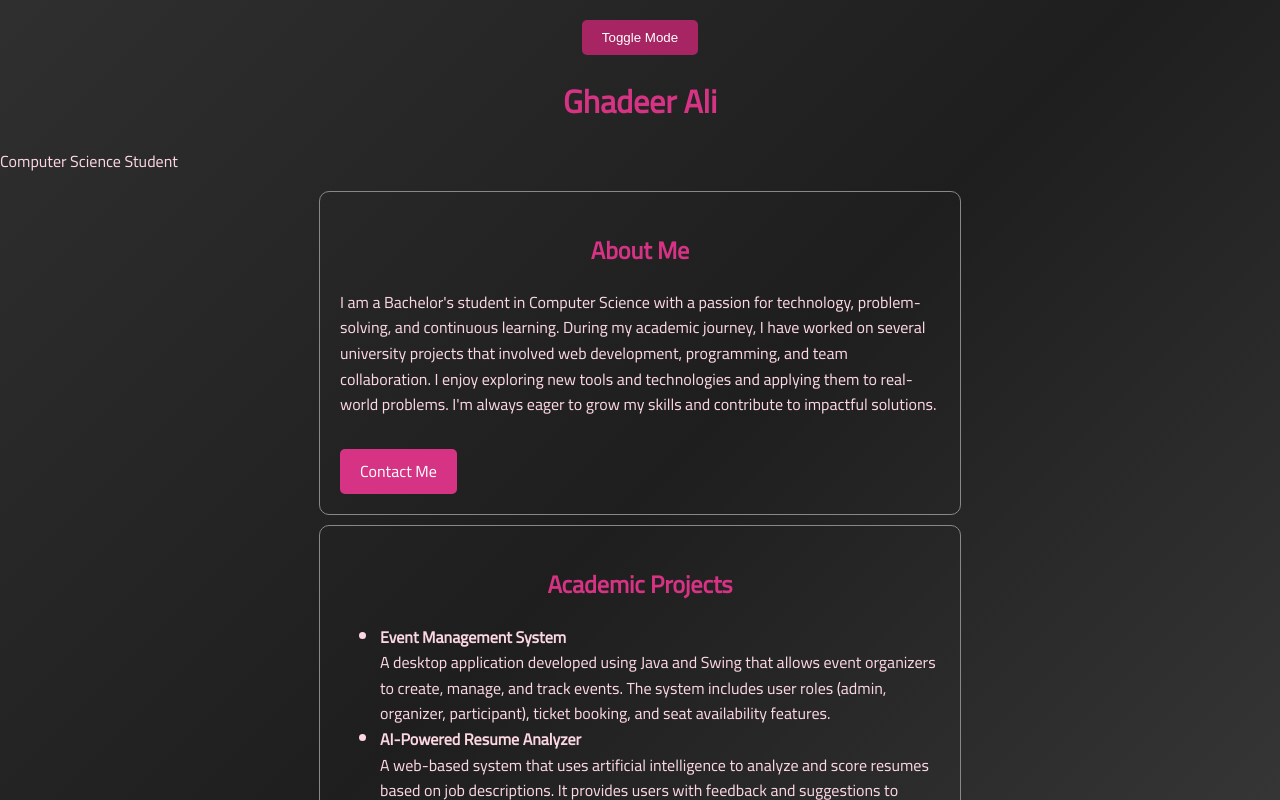
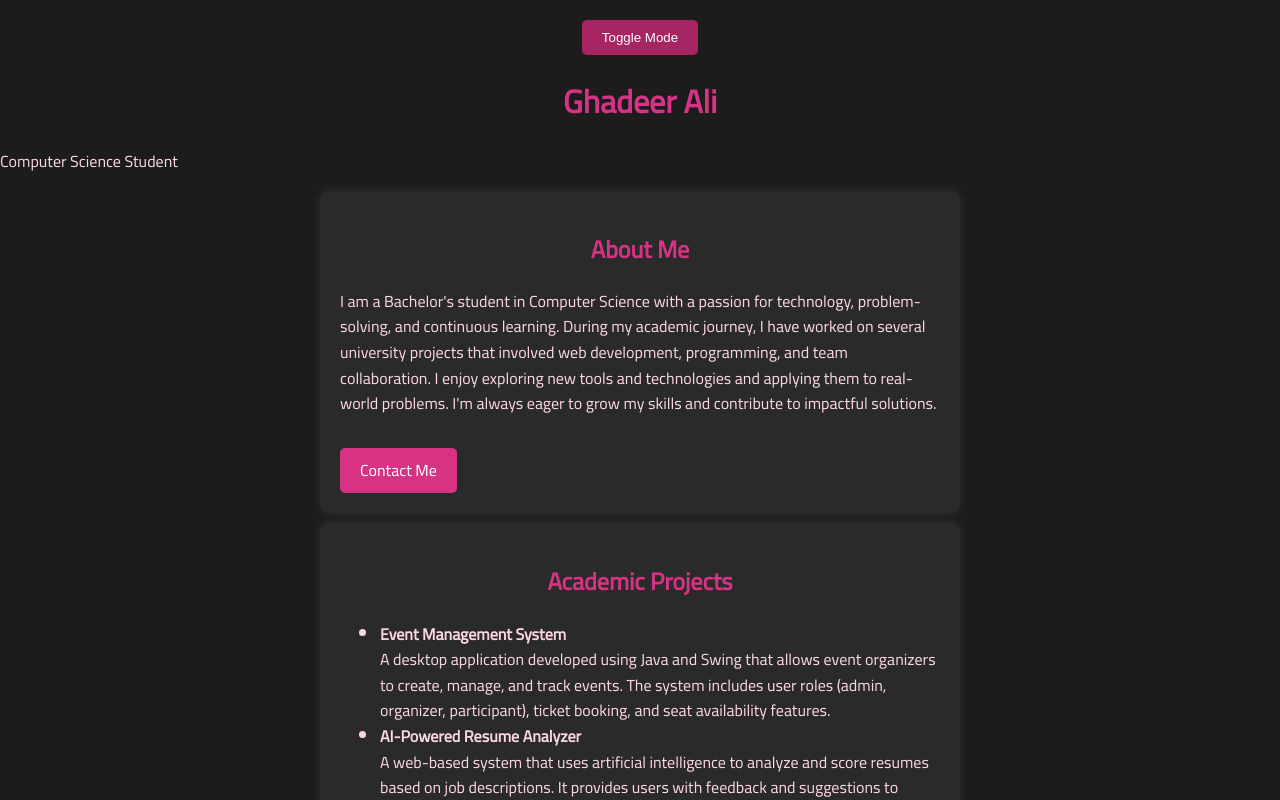
Before and after one commit to ghax1199/resume, a plain HTML site: page index.html in a window 1280 px wide. Both pictures are taken after a click on the button "Toggle Mode". Shown: the top 800 px of the page. Drawn offline with Linux system fonts and the light colour scheme.

Commit message:
Add files via upload

```diff
--- a/style.css
+++ b/style.css
@@ -3,19 +3,24 @@ body {
   margin: 0;
   padding: 0;
   line-height: 1.6;
+  background-image: url('https://i.imgur.com/oJcYq9M.jpg');
+  background-size: cover;
+  background-attachment: fixed;
+  background-repeat: no-repeat;
+  background-position: center;
+  color: #222;
   transition: background 0.3s, color 0.3s;
-  background: linear-gradient(-45deg, #ffc0cb, #ffe4e1, #fcd7e2, #fff0f5);
-  background-size: 400% 400%;
-  animation: gradientBG 15s ease infinite;
 }
 
 .light-mode {
   color: #222;
+  background-image: url('https://i.imgur.com/oJcYq9M.jpg');
 }
 
 .dark-mode {
   color: #fcd7e2;
-  background: linear-gradient(-45deg, #2a2a2a, #3a3a3a, #1e1e1e, #2f2f2f);
+  background-color: #1c1c1c;
+  background-image: none;
 }
 
 h1, h2 {
@@ -26,12 +31,13 @@ section {
   padding: 20px;
   margin: 10px auto;
   max-width: 600px;
-  background-color: transparent;
-  border: 1px solid #ffffff55;
+  background-color: white;
   border-radius: 10px;
+  box-shadow: 0 0 10px rgba(0,0,0,0.1);
 }
 .dark-mode section {
-  border-color: #888;
+  background-color: #2a2a2a;
+  box-shadow: 0 0 10px rgba(255,255,255,0.1);
 }
 
 @media (max-width: 600px) {
@@ -98,9 +104,3 @@ form button {
 .contact-button:hover {
   background-color: #c2185b;
 }
-
-@keyframes gradientBG {
-  0% { background-position: 0% 50%; }
-  50% { background-position: 100% 50%; }
-  100% { background-position: 0% 50%; }
-}
```
